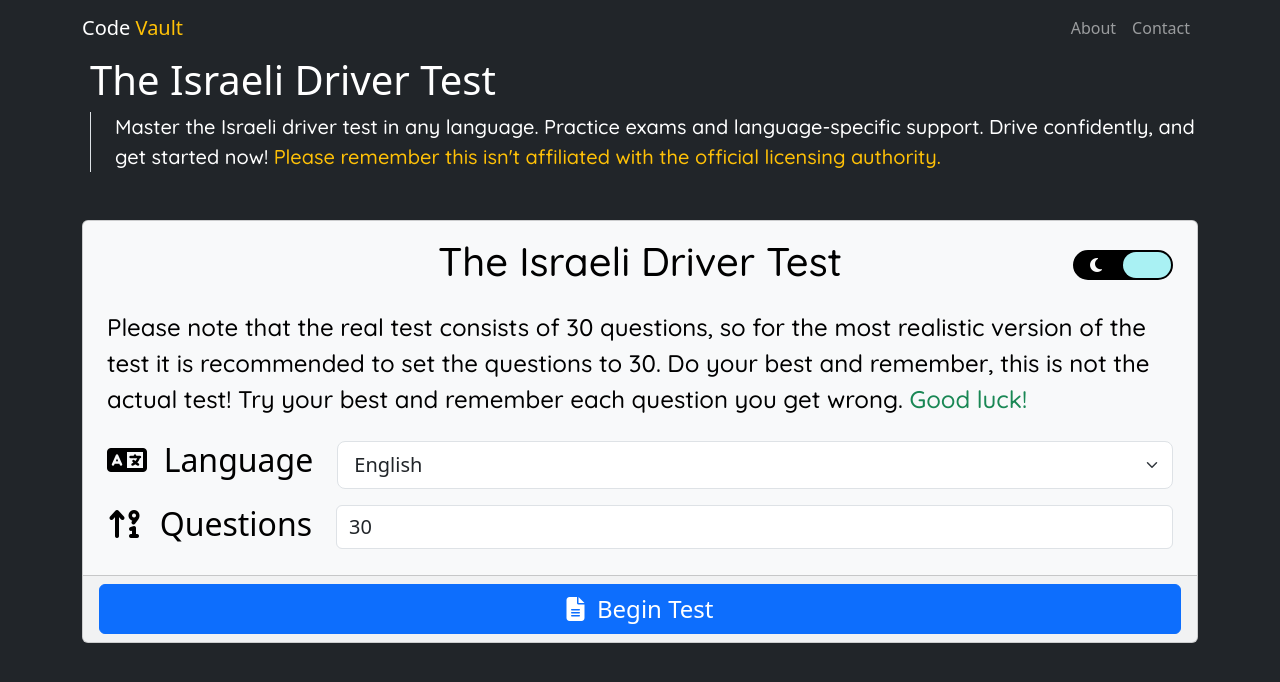
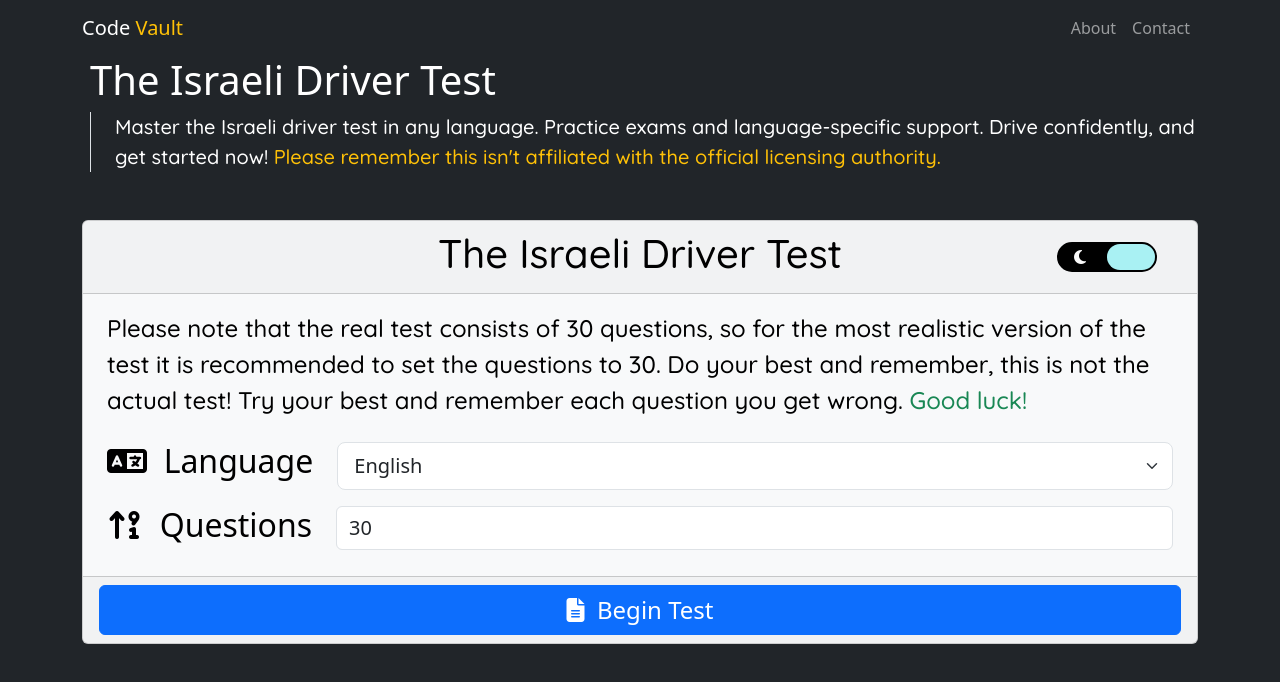
Before and after one commit to Oded2/Code-Vault, a SvelteKit app: page /israel-theory-driving in a window 1280 px wide. Shown: the top 682 px of the page. Built offline with nearby package versions, Linux system fonts and the light colour scheme; a web font is replaced by a local one.

Commit message:
Minor UI Update + working on new game

```diff
--- a/src/components/Header.svelte
+++ b/src/components/Header.svelte
@@ -11,8 +11,10 @@
   }
   if (pages.length < 3) {
     breakpoint = "sm";
-  } else if (pages.length >= 3 && pages.length < 5) {
+  } else if (pages.length == 3) {
     breakpoint = "md";
+  } else if (pages.length == 4) {
+    breakpoint = "lg";
   } else {
     breakpoint = "xl";
   }
--- a/src/data/hrefs.json
+++ b/src/data/hrefs.json
@@ -61,6 +61,10 @@
         "numberguess": {
             "link": "/fun-games/numberguess",
             "title": "Number Guesser"
+        },
+        "timegame": {
+            "link": "/fun-games/timegame",
+            "title": "Time Perspective"
         }
     },
     "astrofetch": {
--- a/src/routes/israel-theory-driving/+page.svelte
+++ b/src/routes/israel-theory-driving/+page.svelte
@@ -241,7 +241,8 @@
       class:vh-90={start}
       bind:this={questionDiv}
     >
-      <div class="row px-4 pt-3">
+      <div class="card-header">
+        <div class="row px-4">
           {#if start}
             <div class="col d-flex align-items-center justify-content-start">
               <span>Question {current + 1} out of {maxQuestions}</span>
@@ -262,6 +263,7 @@
             class:justify-content-center={!start}
           >
             <DarkModeSwitch bind:checked={darkMode} />
+          </div>
         </div>
       </div>
       {#if start}
```
Also changed, not shown: 1 other file (tests, documents, lock files or other folders). Lines whose indentation alone changed are shown as unchanged.
